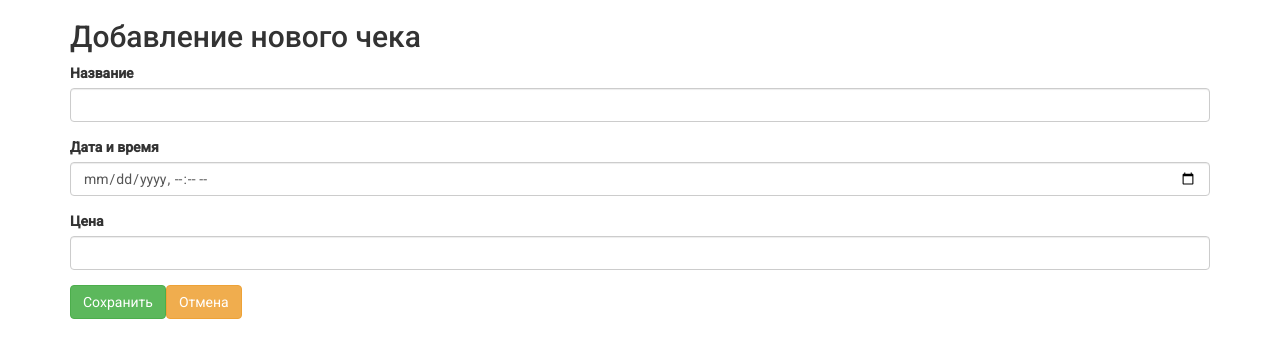
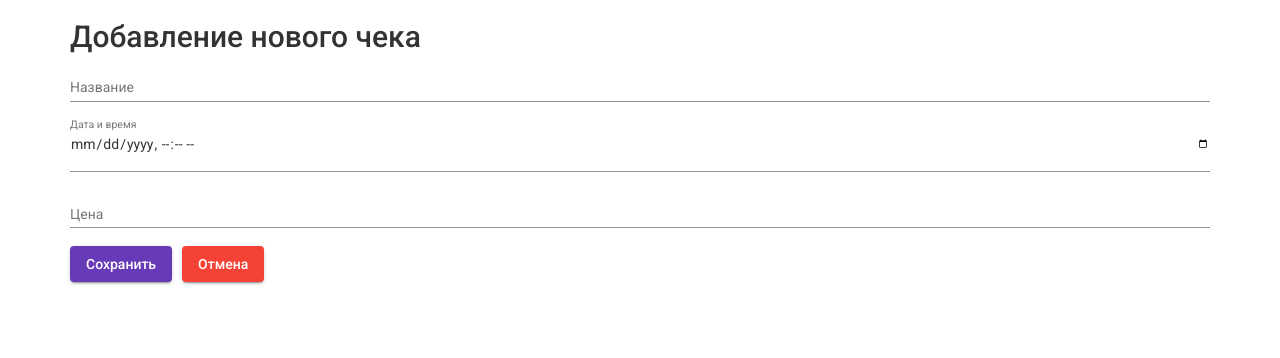
Before and after one commit to Vadimkitik/ChecksStore, an Angular app in the folder ChecksStore/ClientApp/: page /create in a window 1280 px wide. Shown: the top 358 px of the page. Built offline with nearby package versions, Linux system fonts and the light colour scheme.

Commit message:
chenge edit/create form

```diff
--- /dev/null
+++ b/ChecksStore/ClientApp/src/app/check-form/check-create/check-create.component.css
@@ -0,0 +1,3 @@
+button {
+    margin-right: 10px;
+  }
--- a/ChecksStore/ClientApp/src/app/check-form/check-create/check-create.component.html
+++ b/ChecksStore/ClientApp/src/app/check-form/check-create/check-create.component.html
@@ -2,7 +2,7 @@
     <h2>Добавление нового чека</h2>
     <check-form [(check)]="check"></check-form>
     <div class="form-group">
-        <input type="button" value="Сохранить" (click)="save()" class="btn btn-success" />
-        <a routerLink="/" class="btn btn-warning">Отмена</a>
+        <button mat-raised-button color="primary" (click)="save()">Сохранить</button>
+        <button  mat-raised-button color="warn" routerLink="/">Отмена</button>
     </div>
 </div>
--- a/ChecksStore/ClientApp/src/app/check-form/check-create/check-create.component.ts
+++ b/ChecksStore/ClientApp/src/app/check-form/check-create/check-create.component.ts
@@ -4,7 +4,8 @@ import { DataService } from 'src/app/data.service';
 import { Check } from 'src/app/models/check';
 
 @Component({
-    templateUrl: './check-create.component.html'
+    templateUrl: './check-create.component.html',
+    styleUrls: ['./check-create.component.css']
 })
 export class CheckCreateComponent {
 
--- /dev/null
+++ b/ChecksStore/ClientApp/src/app/check-form/check-edit/check-edit.component.css
@@ -0,0 +1,3 @@
+button {
+    margin: 0px 0px;
+  }
--- a/ChecksStore/ClientApp/src/app/check-form/check-edit/check-edit.component.html
+++ b/ChecksStore/ClientApp/src/app/check-form/check-edit/check-edit.component.html
@@ -2,7 +2,7 @@
     <h2>Изменение данных о чеке</h2>
     <check-form [(check)]="check"></check-form>
     <div class="form-group">
-        <input type="button" value="Сохранить" (click)="save()" class="btn btn-success" />
+        <button mat-raised-button color="primary" (click)="save()">Сохранить</button>
     </div>
 </div>
-<a routerLink="/" class="nav-link">Назад к списку</a>
+<button routerLink="/" mat-raised-button color="warn">Назад</button>
--- a/ChecksStore/ClientApp/src/app/check-form/check-edit/check-edit.component.ts
+++ b/ChecksStore/ClientApp/src/app/check-form/check-edit/check-edit.component.ts
@@ -4,7 +4,8 @@ import { DataService } from 'src/app/data.service';
 import { Check } from 'src/app/models/check';
 
 @Component({
-    templateUrl: './check-edit.component.html'
+    templateUrl: './check-edit.component.html',
+    styleUrls: ['./check-edit.component.css']
 })
 export class CheckEditComponent implements OnInit {
 
--- /dev/null
+++ b/ChecksStore/ClientApp/src/app/check-form/check-form.component.css
@@ -0,0 +1,3 @@
+.check-form, .check-full-width {
+    width: 100%;
+  }
--- a/ChecksStore/ClientApp/src/app/check-form/check-form.component.html
+++ b/ChecksStore/ClientApp/src/app/check-form/check-form.component.html
@@ -1,12 +1,16 @@
-<div class="form-group">
-    <label>Название</label>
-    <input type="text" [(ngModel)]="check.name" class="form-control" />
+<div class="check-form">
+    <mat-form-field class="check-full-width">
+      <mat-label>Название</mat-label>
+      <input matInput placeholder="Check-№" type="text" [(ngModel)]="check.name" />
+    </mat-form-field>
+
+    <mat-form-field class="check-full-width">
+      <mat-label>Дата и время</mat-label>
+      <input matInput placeholder="2020-01-01 09-00" type="datetime-local" [(ngModel)]="check.date" />
+    </mat-form-field>
+
+    <mat-form-field class="check-full-width">
+        <mat-label>Цена</mat-label>
+        <input matInput placeholder="5$" type="number" [(ngModel)]="check.price" />
+      </mat-form-field>
 </div>
-<div class="form-group">
-    <label>Дата и время</label>
-    <input type="datetime-local" [(ngModel)]="check.date" class="form-control" />
-</div>
-<div class="form-group">
-    <label>Цена</label>
-    <input type="number" [(ngModel)]="check.price" class="form-control" />
-</div>
--- a/ChecksStore/ClientApp/src/app/check-form/check-form.component.ts
+++ b/ChecksStore/ClientApp/src/app/check-form/check-form.component.ts
@@ -2,7 +2,8 @@ import { Component, Input } from '@angular/core';
 import { Check } from '../models/check';
 @Component({
     selector: "check-form",
-    templateUrl: './check-form.component.html'
+    templateUrl: './check-form.component.html',
+    styleUrls: ['./check-form.component.css']
 })
 export class CheckFormComponent {
     @Input() check: Check;
--- a/ChecksStore/ClientApp/src/app/check-list/check-list.component.ts
+++ b/ChecksStore/ClientApp/src/app/check-list/check-list.component.ts
@@ -12,6 +12,7 @@ import { MatPaginator } from '@angular/material/paginator';
 })
 export class CheckListComponent implements OnInit {
 
+    checkDate;
     displayedColumns: string[] = ['name', 'date', 'time', 'price', 'button'];
     dataSource: MatTableDataSource<Check>;
     itemsPerPage: number[];
@@ -29,7 +30,6 @@ export class CheckListComponent implements OnInit {
 
     ngOnInit() {
         this.load();
-
         }
 
 
```
